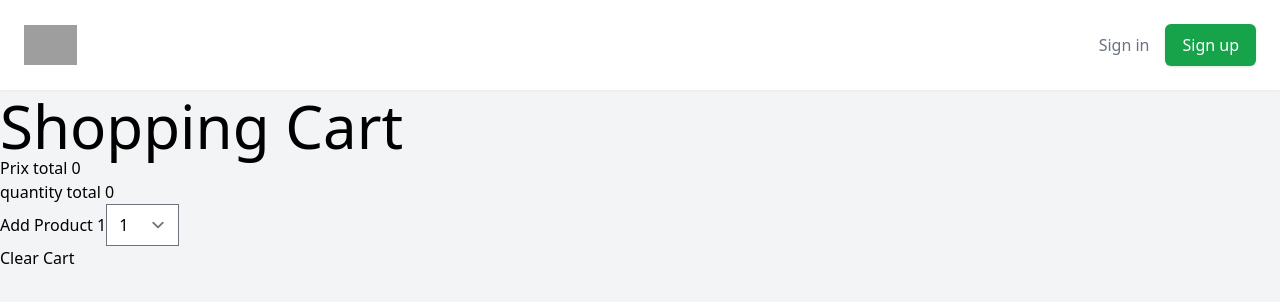
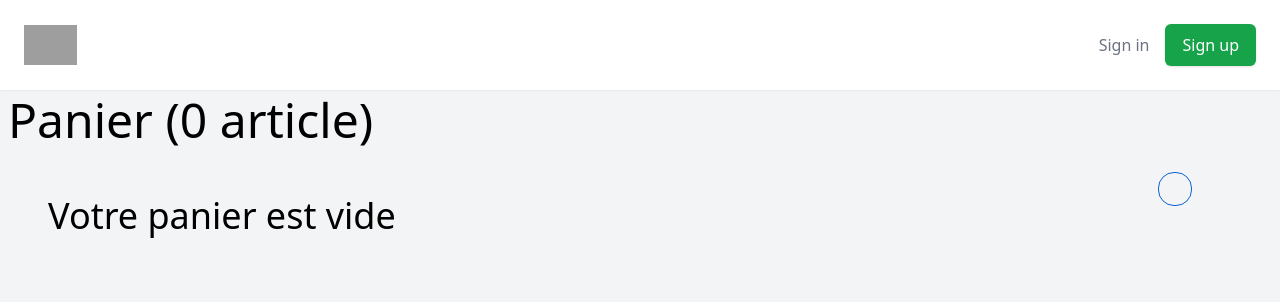
Before and after one commit to Kathleen-Vierstraete/pixel-perfect-team-frontend, a React (Vite) app: page /pick in a window 1280 px wide. Shown: the top 302 px of the page. Built offline with nearby package versions, Linux system fonts and the light colour scheme; grey boxes are pictures that could not be loaded.

Commit message:
style : add variable and style for pick

```diff
--- a/package.json
+++ b/package.json
@@ -18,6 +18,7 @@
     "jwt-decode": "^3.1.2",
     "react": "^18.2.0",
     "react-dom": "^18.2.0",
+    "react-icons": "^4.12.0",
     "react-redux": "^8.0.5",
     "react-router-dom": "^6.11.1",
     "react-toastify": "^9.1.3",
--- a/src/app/assets/styles/components/btn.css
+++ b/src/app/assets/styles/components/btn.css
@@ -9,6 +9,10 @@
 
 .btn-primary{
     @apply text-white bg-primary hover:bg-primary-dark hover:text-white active:ring-primary ;
+}
+
+.btn-primary-outline{
+    @apply text-primary text-center font-bold bg-white border border-primary rounded-xl py-1 hover:bg-primary hover:text-white ;
 }
 
 .btn-secondary{
--- a/src/app/views/PickView.jsx
+++ b/src/app/views/PickView.jsx
@@ -1,49 +1,81 @@
 import { useDispatch, useSelector } from "react-redux";
 import { addItem, clearCart, removeItem, selectItems, selectTotalCost, selectTotalQuantity, updateQuantity } from "../redux-store/cartSlice";
-import { useState } from "react";
+import { RiRestartLine } from "react-icons/ri";
+
 
 export const PickView = () => {
   const dispatch = useDispatch();
   const paniers = useSelector(selectItems);
   const totalPrice = useSelector(selectTotalCost);
   const totalQuantity = useSelector(selectTotalQuantity);
-  const image = "https://t4.ftcdn.net/jpg/04/73/25/49/360_F_473254957_bxG9yf4ly7OBO5I0O5KABlN930GwaMQz.jpg";
-  const [quantity, setQuantity] = useState(1);
+  const balise = "RiRestartLine";
+
+  return (
+    <div className="flex flex-col mx-2 mt-9 md:mt-0">
+      <h2>Panier ({totalQuantity} article)</h2>
+      <div className="flex flex-col justify-around lg:flex-row lg:mt-7 lg:gap-10 lg:px-10">
+
+        <div className="flex flex-col grow gap-6 mt-6 lg:mt-0">
+          {totalQuantity === 0 ? (<h3 className="mt-6">Votre panier est vide</h3>) : paniers.map((item) => (
+            <div className="drop-shadow-lg bg-white rounded-xl p-4 flex flex-col ">
+              <div className="flex gap-4">
+                <img className="w-[100px] lg:w-[200px]" src={item.image} alt={item.name} />
+                <div className="flex flex-col justify-between self-stretch lg:w-full">
+                  <div className="flex  items-baseline justify-between">
+                    <h4 className="text-2xl">{item.name}</h4>
+                    <p className="hidden lg:inline">{item.price / 100}€</p>
+                  </div>
+                  <div className="flex gap-2 items-baseline"><RiRestartLine /> <p>Retour gratuit jusqu'au 12 janvier 2023</p></div>
+
+                  <div className="hidden self-start gap-4 justify-between items-center sm:justify-around lg:flex">
+                    <div className="flex gap-8 rounded-2xl p-2 bg-primary text-white ">
+                      <span onClick={() => dispatch(addItem({ id: item.id, quantity: -1 }))}>-</span>
+                      <span>{item.quantity}</span>
+                      <span onClick={() => dispatch(addItem({ id: item.id, quantity: 1 }))}>+</span>
+                    </div>
+                    <span className="border-r border-black h-full"></span>
+                    <a onClick={() => dispatch(removeItem())} className="hover:underline">Supprimer</a>
+                    <span className="border-r border-black h-full"></span>
+                    <a className="hover:underline" >Mettre de côté</a>
+                  </div>
+                </div>
+
+              </div>
+              <div className="flex justify-between items-center sm:justify-around lg:hidden">
+                <a onClick={() => dispatch(removeItem())} className="hover:underline">Supprimer</a>
+                <a className="hover:underline" >Mettre de côté</a>
+                <div className="flex gap-3 rounded-2xl p-2 bg-primary text-white">
+                  <span onClick={() => dispatch(addItem({ id: item.id, quantity: -1 }))}>-</span>
+                  <span>{item.quantity}</span>
+                  <span onClick={() => dispatch(addItem({ id: item.id, quantity: 1 }))}>+</span>
+                </div>
+              </div>
+
+            </div>
+          ))}
+        </div>
+        <div>
 
 
-  const handleQuantityChange = (e) => {
-    setQuantity(parseInt(e.target.value, 10));
-  };
+          <div className="flex flex-col rounded-2xl lg:border lg:border-primary lg:p-4">
+            {totalQuantity === 0 ? <></> :
+              <>
+                <div className="flex justify-between mt-6"><span className="font-bold ">Prix total ({totalQuantity} article)</span> <span>{totalPrice / 100}€</span></div>
+                <div className="flex justify-between mt-2"><span className="">Frais de livraison</span> <span>Gratuit</span></div>
+                <div className="flex justify-between mt-2"><span className="">Taxe</span> <span>29€</span></div>
+                <div className="flex justify-between mt-2"><span className="font-bold">Prix TTC</span><span>{parseFloat(totalPrice + 2900) / 100}€</span></div>
+                <hr className="h-px  my-8 border-1 border-slate-600 lg:hidden" />
+                <div className="flex flex-col lg:order-first">
+                  <a className="btn-primary-outline self-center w-11/12 text-xl ">Continuer pour payer</a>
+                  <span className="text-center">Pour une meilleur experience, <a className="underline">créer un compte.</a></span>
+                </div>
+              </>
+            }
+          </div>
+        </div>
+<img src="" alt="" />
 
-  console.log(quantity);
-
-  return (
-    <div>
-      <h1>Shopping Cart</h1>
-      <ul>
-        {paniers.map((item) => (
-          <li key={item.id}>
-            <img src={item.image} />{item.name} - {item.id} - Quantity: {item.quantity} -  -
-            <button onClick={() => dispatch(removeItem({ id: item.id }))} >REMOVE</button>
-          </li>
-        ))}
-      </ul>
-      <p>Prix total {totalPrice}</p>
-      <p>quantity total {totalQuantity}</p>
-      <button onClick={() => dispatch(addItem({ id: 1, price: 1218, quantity: quantity, name: "Product 1", image: image }))}>Add Product 1</button>
-      <select
-              name="quantity"
-              value={quantity}
-              onChange={handleQuantityChange}
-              min="0"
-              max="10"
-            >
-              {Array(11).fill(null).map((_, i) => (
-                <option key={i} value={i}>{i}</option>
-              ))}
-            </select>
-            <br />
-      <button onClick={() => dispatch(clearCart())}>Clear Cart</button>
+      </div>
     </div>
   );
 }
--- a/tailwind.config.js
+++ b/tailwind.config.js
@@ -6,13 +6,19 @@ export default {
       colors: {
         primary: {
           light: "#4da6ff",
-          DEFAULT: "#0B84FF",
+          DEFAULT: "#0A62D0",
           dark: "#0066cc",
         },
         secondary: {
           light: "#f39e58",
-          DEFAULT: "#ed7410",
+          DEFAULT: "#F3S849",
           dark: "#bf5d0d",
+        },
+        grey: {
+          DEFAULT: "#E0E5E9",
+        },
+        black: {
+          DEFAULT: "#191617",
         },
       },
     },
```
Also changed, not shown: 1 other file (tests, documents, lock files or other folders).
